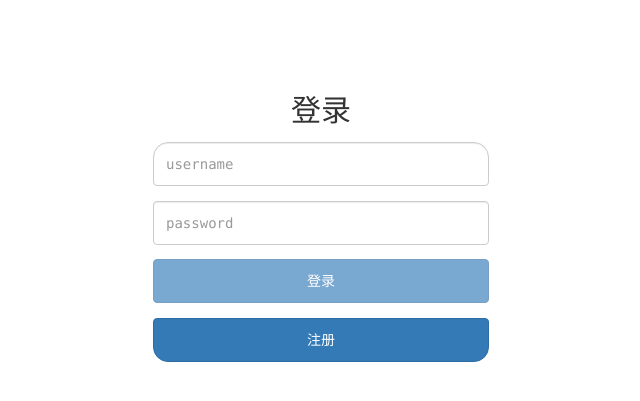
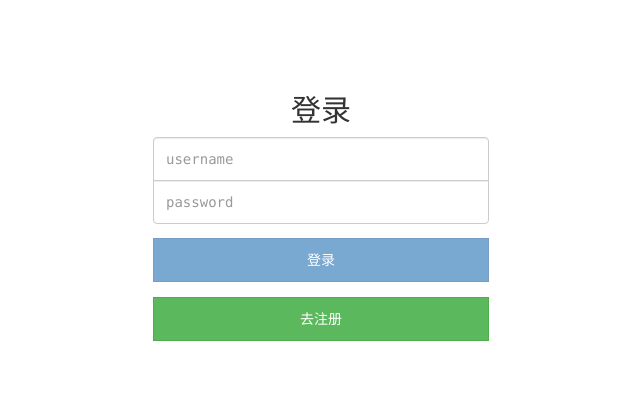
Before and after one commit to CUBE-workshop/E-Homework, a Django app: page /sign-in/ in a window 1280 px wide. Shown: the top 401 px of the page, without its empty margins (319-959 px from the left). Run offline with Django 3.2, Linux system fonts and the light colour scheme; some libraries are stand-ins or nearby versions.

Commit message:
add go-to-sign-up button

```diff
--- a/e_homework/static/css/login-stylesheet.css
+++ b/e_homework/static/css/login-stylesheet.css
@@ -13,31 +13,42 @@
 }
 
 #sign-in-form input,
-#sign-in-form button {
+#sign-in-form button,
+#link-to-sign-up {
     height: 44px;
-    width: 100%;
-    margin-top: 2ex;
-}
-
-#sign-in-form .sign-up button {
-    border-bottom-left-radius: 15px;
-    border-bottom-right-radius: 15px;
+    border-radius: 0;
 }
 
 #sign-in-form .form-group {
     margin-bottom: -1px;
 }
 
+.container button {
+    width: 100%;
+    margin-top: 2ex;
+}
+
+#link-to-sign-up {
+    background-color: #5cb85c;
+    border-color: #4cae4c;
+    color: white;
+    max-width: 24em;
+}
+
+.container button {
+    width: 100%;
+    margin-top: 2ex;
+}
 
 #sign-in-form .form-group:first-of-type input {
-    border-top-left-radius: 15px;
-    border-top-right-radius: 15px;
+    border-top-left-radius: 4px;
+    border-top-right-radius: 4px;
 }
-/*
+
 #sign-in-form .form-group:nth-of-type(2) input {
-    border-bottom-left-radius: 10px;
-    border-bottom-right-radius: 10px;
-}*/
+    border-bottom-left-radius: 4px;
+    border-bottom-right-radius: 4px;
+}
 
 #sign-in-form .alert {
     margin-top: 1ex;
--- a/templates/sign_in.html
+++ b/templates/sign_in.html
@@ -34,11 +34,8 @@
             您的密码不正确
         </div>
         <button class="btn btn-primary" id="submit-button" type="submit">登录</button>
-        <div class="sign-up">
-            <button class="btn btn-primary" action="{% url "sign-up" %}">注册</button>
-        </div>
-
     </form>
+    <button class="btn" href="{% url "sign-up" %}" id="link-to-sign-up">去注册</button>
 </div>
 <script src="{% static "js/validator.js" %}"></script>
 <script>
```
